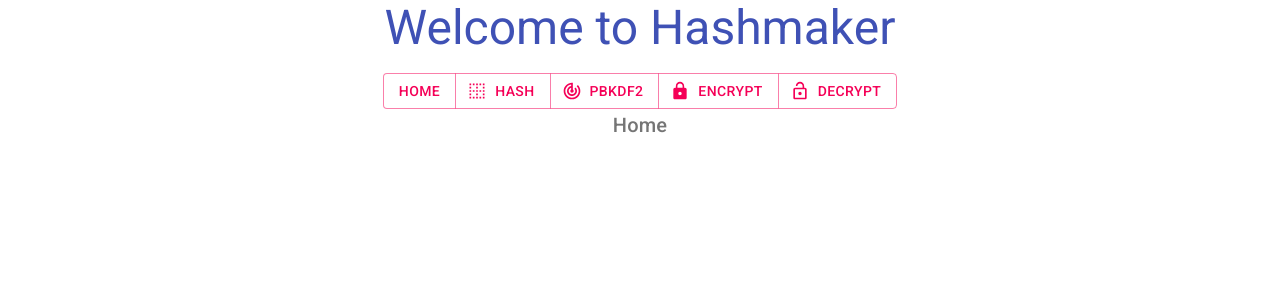
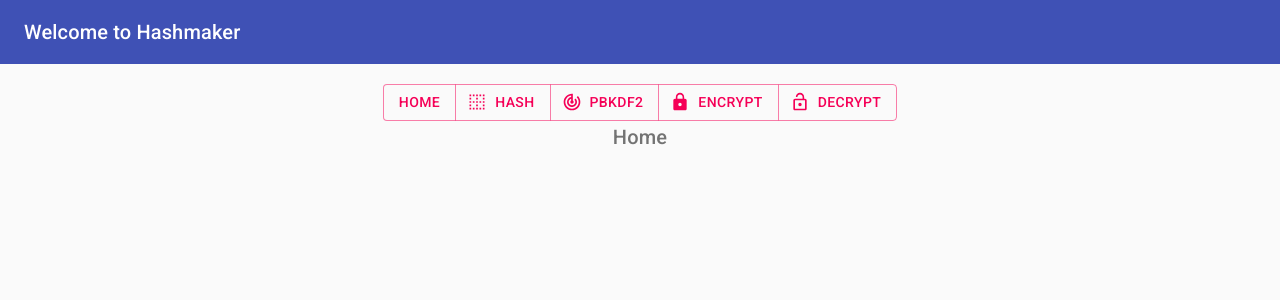
Before and after one commit to joraavanes/hashmaker, a React (Create React App) app in the folder hashmaker-client/: page / in a window 1280 px wide. Shown: the top 300 px of the page. Built offline with nearby package versions, Linux system fonts and the light colour scheme.

Commit message:
App bar added - Buttons converted to NavLink components

```diff
--- a/hashmaker-client/src/App.js
+++ b/hashmaker-client/src/App.js
@@ -1,4 +1,4 @@
-import { Switch, BrowserRouter as Router, Route } from 'react-router-dom'
+import { Switch, BrowserRouter as Router, Route, NavLink, Link } from 'react-router-dom'
 import Typography from '@material-ui/core/Typography'
 import Container from '@material-ui/core/Container'
 import Home from './components/Home'
@@ -13,12 +13,14 @@ import LockIcon from '@material-ui/icons/Lock';
 import BorderClearIcon from '@material-ui/icons/BorderClear';
 import TrackChangesIcon from '@material-ui/icons/TrackChanges';
 import { makeStyles } from '@material-ui/core';
+import AppBar from './components/UI/ElevateAppBar'
 
 const useStyles = makeStyles(theme => ({
   alignCenter: {
       display: 'flex',
       flexDirection: 'row',
-      justifyContent: 'center'
+      justifyContent: 'center',
+      marginTop: 20
   }
 }));
 
@@ -27,22 +29,25 @@ function App() {
 
   return (
     <Container className="App">
-      <header className="App-header">
-        <Typography
-          variant="h3"
-          align="center"
-          component="h2"
-          gutterBottom
-          color="primary">
-          Welcome to Hashmaker
-        </Typography>
+      <Router>
+        <AppBar/>
         <ButtonGroup className={classes.alignCenter}>
-                <Button type="button" color="secondary" variant="outlined">Home</Button>
+                <Button
+                  type="button"
+                  color="secondary"
+                  variant="outlined"
+                  component={NavLink}
+                  to={'/'}
+                    >
+                    Home
+                  </Button>
                 <Button
                     type="button"
                     color="secondary"
                     variant="outlined"
                     startIcon={<BorderClearIcon fontSize="small" color="secondary"/>}
+                    component={NavLink}
+                    to={'/hash'}
                     >
                     Hash
                 </Button>
@@ -50,27 +55,31 @@ function App() {
                     type="button"
                     color="secondary"
                     variant="outlined"
-                    startIcon={<TrackChangesIcon fontSize="small" color="secondary"/>}>
+                    startIcon={<TrackChangesIcon fontSize="small" color="secondary"/>}
+                    component={NavLink}
+                    to={'/pbkdf2'}>
                     PBKDF2
                 </Button>
                 <Button
                     type="button"
                     color="secondary"
                     variant="outlined"
-                    startIcon={<LockIcon fontSize="small" color="secondary"/>}>
+                    startIcon={<LockIcon fontSize="small" color="secondary"/>}
+                    component={NavLink}
+                    to={'/encrypt'}>
                         Encrypt
                 </Button>
                 <Button
                     type="button"
                     color="secondary"
                     variant="outlined"
-                    startIcon={<LockOpenIcon fontSize="small" color="secondary"/>}>
+                    startIcon={<LockOpenIcon fontSize="small" color="secondary"/>}
+                    component={NavLink}
+                    to={'/decrypt'}>
                         Decrypt
                 </Button>
 
             </ButtonGroup>
-      </header>
-      <Router>
         <Switch>
           <Route path="/" component={Home} exact/>
           <Route path="/hash" component={Hash} exact/>
--- /dev/null
+++ b/hashmaker-client/src/components/UI/ElevateAppBar.js
@@ -0,0 +1,50 @@
+import React from 'react';
+import PropTypes from 'prop-types';
+import AppBar from '@material-ui/core/AppBar';
+import Toolbar from '@material-ui/core/Toolbar';
+import Typography from '@material-ui/core/Typography';
+import CssBaseline from '@material-ui/core/CssBaseline';
+import useScrollTrigger from '@material-ui/core/useScrollTrigger';
+import Box from '@material-ui/core/Box';
+import Container from '@material-ui/core/Container';
+
+function ElevationScroll(props) {
+  const { children, window } = props;
+  // Note that you normally won't need to set the window ref as useScrollTrigger
+  // will default to window.
+  // This is only being set here because the demo is in an iframe.
+  const trigger = useScrollTrigger({
+    disableHysteresis: true,
+    threshold: 0,
+    target: window ? window() : undefined,
+  });
+
+  return React.cloneElement(children, {
+    elevation: trigger ? 4 : 0,
+  });
+}
+
+ElevationScroll.propTypes = {
+  children: PropTypes.element.isRequired,
+  /**
+   * Injected by the documentation to work in an iframe.
+   * You won't need it on your project.
+   */
+  window: PropTypes.func,
+};
+
+export default function ElevateAppBar(props) {
+  return (
+    <React.Fragment>
+      <CssBaseline />
+      <ElevationScroll {...props}>
+        <AppBar>
+          <Toolbar>
+            <Typography variant="h6">Welcome to Hashmaker</Typography>
+          </Toolbar>
+        </AppBar>
+      </ElevationScroll>
+      <Toolbar />
+    </React.Fragment>
+  );
+}
```
